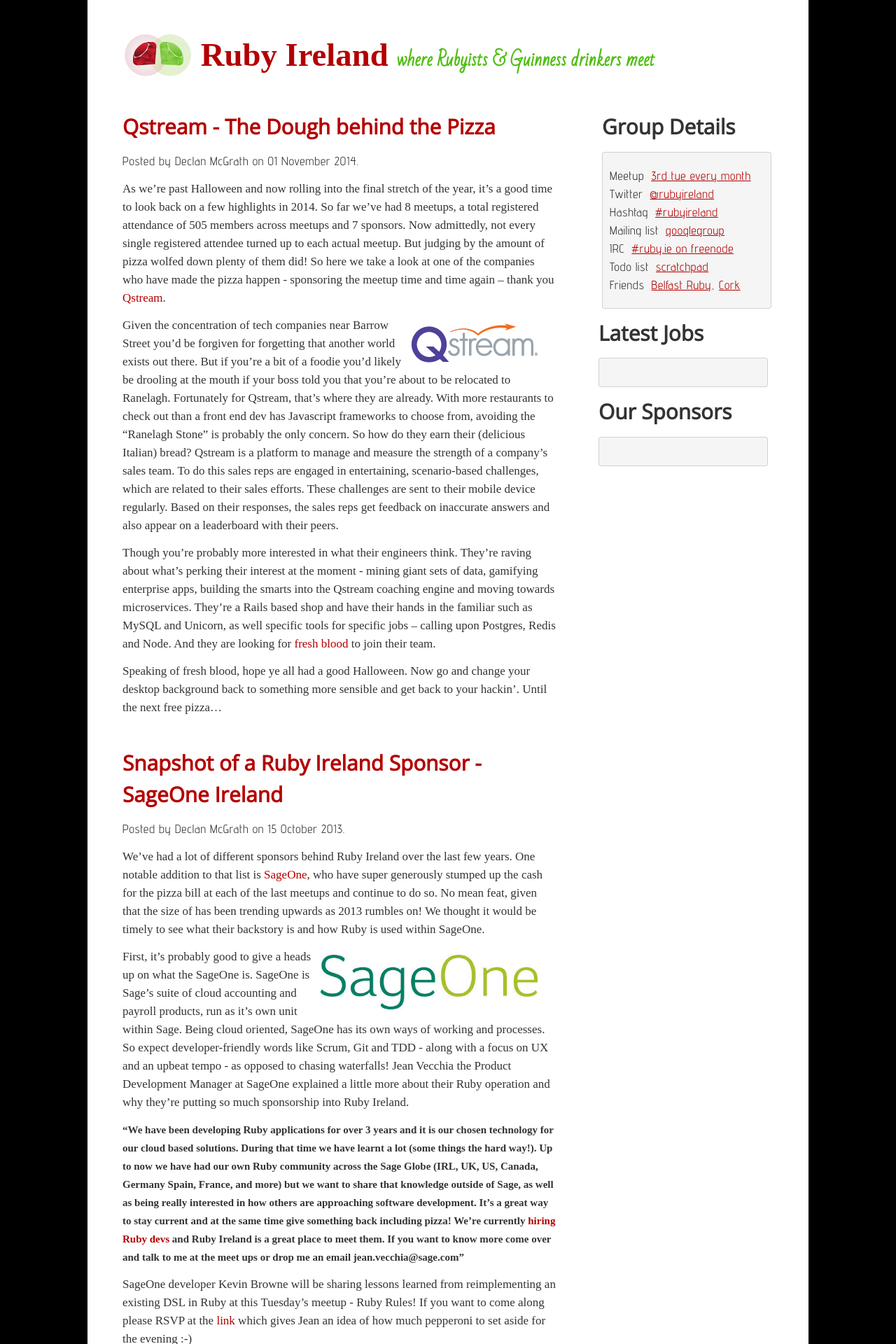
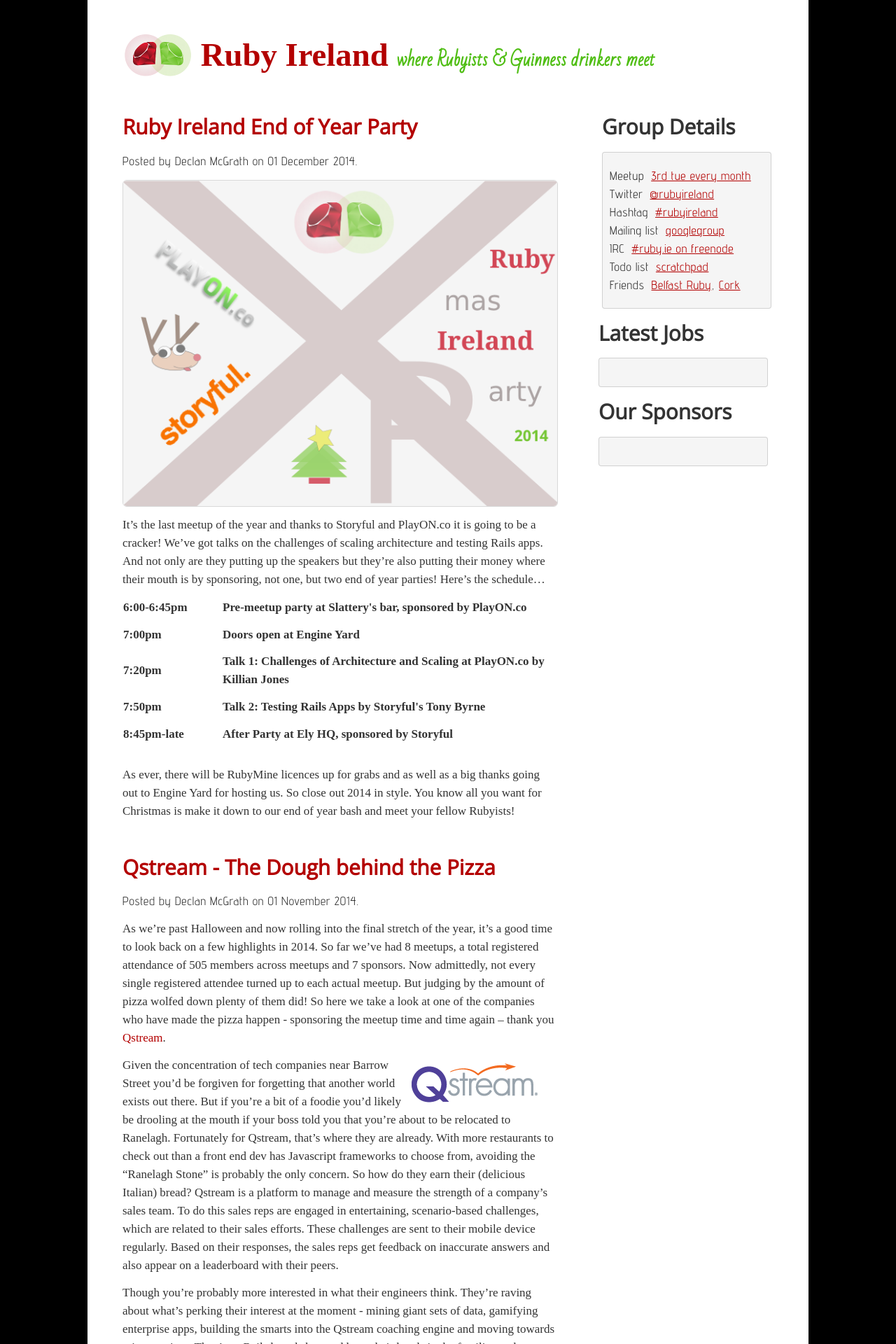
Before and after one commit to rubyireland/rubyireland.github.com, a Jekyll site: the page built from index.html, in a window 1280 px wide. Shown: the top 1920 px of the page at 70% size. Built offline with Jekyll 4.4.1, drawn with Linux system fonts in a browser that asks for light colours; some web fonts are replaced; some of the changed text lies outside the part shown.

Commit message:
Added wip post for dec 2014 end of year party.

```diff
--- /dev/null
+++ b/_posts/2014-12-01-ruby-ireland-end-of-year-party.markdown
@@ -0,0 +1,20 @@
+---
+layout: post
+title: Ruby Ireland End of Year Party
+author: declan
+---
+
+<img src="images/ruby_ireland_xmas_2014_poster_3.png" class="img-rounded postImageBordered" alt="Ruby Ireland End of Year Party Image" />
+
+It's the last meetup of the year and thanks to Storyful and PlayON.co it is going to be a cracker! We've got talks on the challenges of scaling architecture and testing Rails apps. And not only are they putting up the speakers but they're also putting their money where their mouth is by sponsoring, not one, but two end of year parties! Here's the schedule...
+
+<table class="scheduleTable">
+  <tr><td class="scheduleTableFirstCol">6:00-6:45pm</td><td>Pre-meetup party at Slattery's bar, sponsored by PlayON.co</td></tr>
+  <tr><td>7:00pm</td><td>Doors open at Engine Yard</td></tr>
+  <tr><td>7:20pm</td><td>Talk 1: Challenges of Architecture and Scaling at PlayON.co by Killian Jones</td></tr>
+  <tr><td>7:50pm</td><td>Talk 2: Testing Rails Apps by Storyful's Tony Byrne</td></tr>
+  <tr><td>8:45pm-late</td><td>After Party at Ely HQ, sponsored by Storyful</td></tr>
+</table>
+
+
+As ever, there will be RubyMine licences up for grabs and as well as a big thanks going out to Engine Yard for hosting us. So close out 2014 in style. You know all you want for Christmas is make it down to our end of year bash and meet your fellow Rubyists!
--- a/css/main.css
+++ b/css/main.css
@@ -149,6 +149,24 @@ a {
   padding:10px;
 }
 
+.postImageBordered {
+  border: 1px solid rgba(0,0,0,0.15);
+}
+
+.scheduleTable {
+  font-weight: bold;
+  margin-bottom: 20px;
+}
+
+.scheduleTable td {
+  padding-bottom: 0.7em;
+}
+
+.scheduleTableFirstCol {
+  width: 140px;
+}
+
+
 .sidebar #latest-sponsors li {
   text-align: center;
   margin-bottom: 30px;
```
Also changed, not shown: images/ruby_ireland_xmas_2014_poster_3.png (added).
